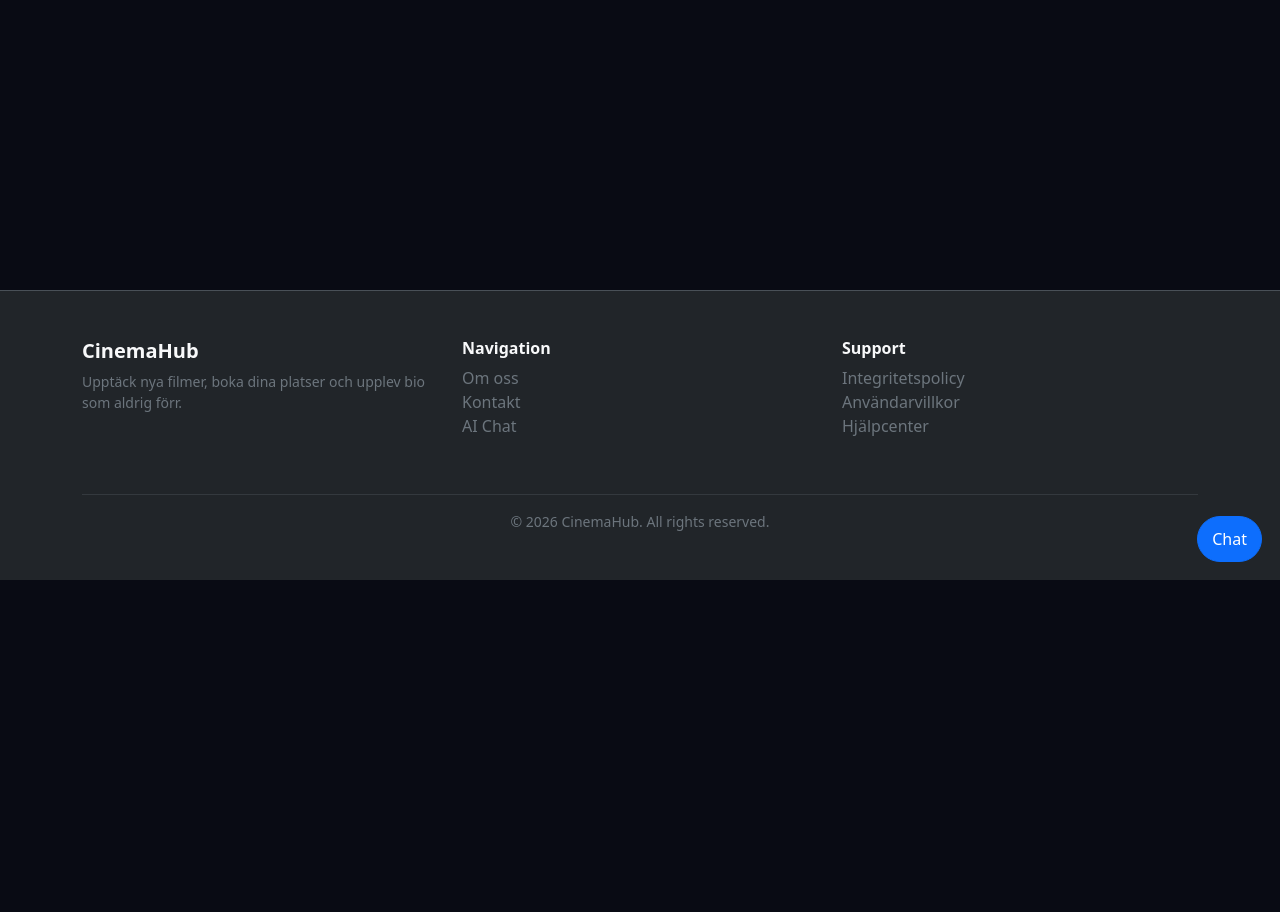
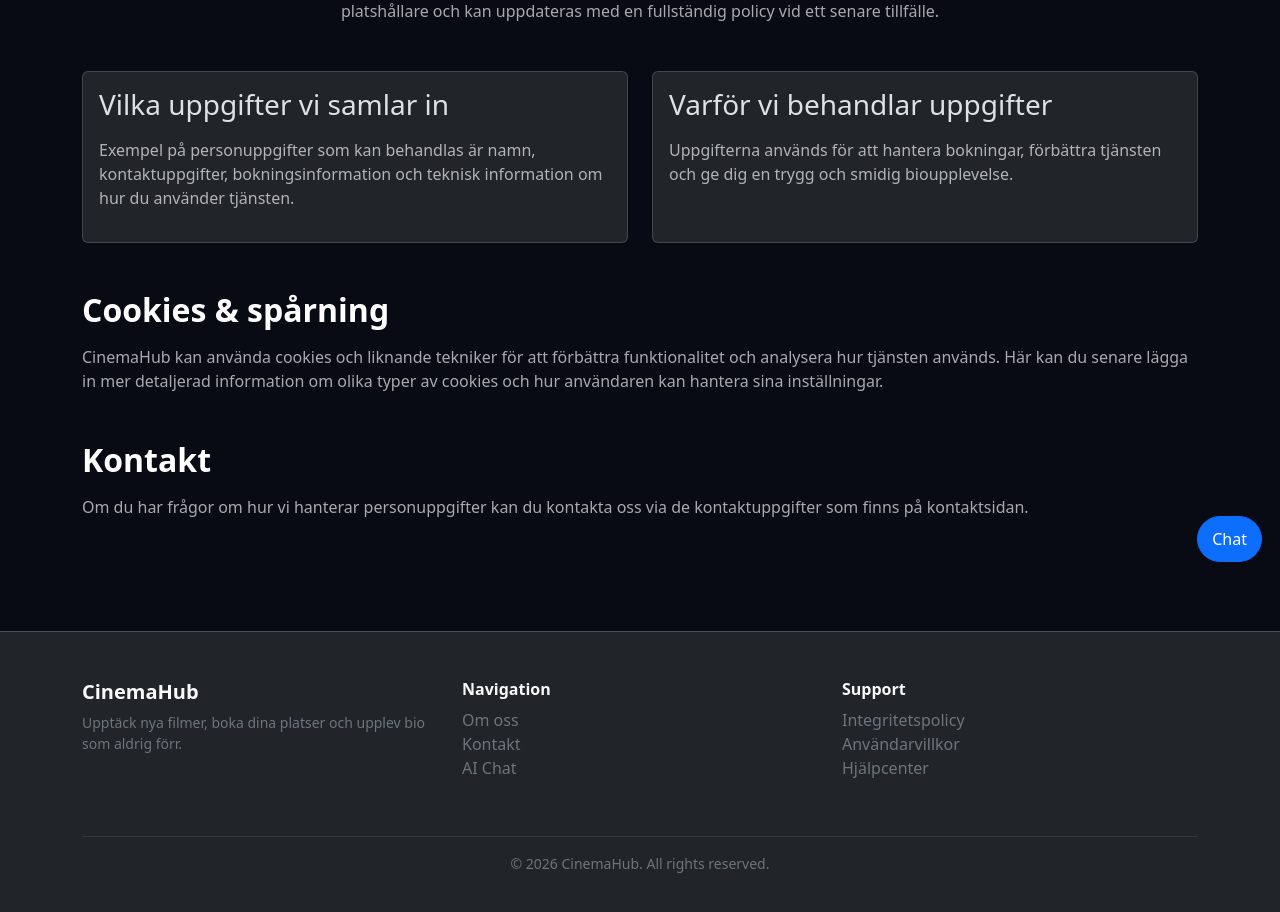
Before and after one commit to ebadianh/cinema-hub, a React (Vite) app: page /integritetspolicy in a window 1280 px wide. Shown: the part 220-1132 px from the top of the page. Before the commit the page ends 800 px from the top, so only its background shows below. Built offline with nearby package versions, Linux system fonts and the light colour scheme; no server answers.

Commit message:
fixed not working support links and pages

```diff
--- a/src/components/Footer.tsx
+++ b/src/components/Footer.tsx
@@ -45,9 +45,30 @@ export default function Footer() {
             <h6 className="fw-semibold">Support</h6>
 
             <ul className="list-unstyled text-secondary">
-              <li>Integritetspolicy</li>
-              <li>Användarvillkor</li>
-              <li>Hjälpcenter</li>
+              <li>
+                <Link
+                  className="text-decoration-none text-secondary"
+                  to="/integritetspolicy"
+                >
+                  Integritetspolicy
+                </Link>
+              </li>
+              <li>
+                <Link
+                  className="text-decoration-none text-secondary"
+                  to="/anvandarvillkor"
+                >
+                  Användarvillkor
+                </Link>
+              </li>
+              <li>
+                <Link
+                  className="text-decoration-none text-secondary"
+                  to="/hjalpcenter"
+                >
+                  Hjälpcenter
+                </Link>
+              </li>
             </ul>
           </div>
 
--- /dev/null
+++ b/src/pages/HelpCenter.tsx
@@ -0,0 +1,56 @@
+export default function HelpCenter() {
+  return (
+    <section className="container py-5">
+      <div className="mb-5 text-center">
+        <h1 className="fw-bold mb-3">Hjälpcenter</h1>
+        <p className="ch-muted mx-auto" style={{ maxWidth: "700px" }}>
+          Välkommen till CinemaHubs hjälpcenter. Här hittar du svar på vanliga
+          frågor och information om hur du får support.
+        </p>
+      </div>
+
+      <div className="row g-4">
+        <div className="col-md-6">
+          <div className="card ch-card h-100">
+            <div className="card-body">
+              <h3 className="card-title mb-3">Vanliga frågor</h3>
+              <ul className="ch-muted">
+                <li>
+                  <strong>Hur bokar jag biljetter?</strong>
+                  <br />
+                  Välj en film, välj visning och följ stegen i bokningsflödet
+                  för att välja platser och slutföra betalning.
+                </li>
+                <li className="mt-3">
+                  <strong>Hur avbokar jag en biljett?</strong>
+                  <br />
+                  Regler för avbokning kan läggas in här. Tills vidare kan du
+                  kontakta kundsupport för hjälp.
+                </li>
+                <li className="mt-3">
+                  <strong>Jag har inte fått min bokningsbekräftelse.</strong>
+                  <br />
+                  Kontrollera skräpposten i din e‑post. Om du fortfarande inte
+                  hittar bekräftelsen kan du kontakta oss via kontaktsidan.
+                </li>
+              </ul>
+            </div>
+          </div>
+        </div>
+
+        <div className="col-md-6">
+          <div className="card ch-card h-100">
+            <div className="card-body">
+              <h3 className="card-title mb-3">Behöver du mer hjälp?</h3>
+              <p className="ch-muted">
+                Om du inte hittar svaret på din fråga här kan du alltid höra av
+                dig till vår kundsupport via sidan &quot;Kontakt&quot; eller
+                prata med vår AI‑Gudfader i chatten.
+              </p>
+            </div>
+          </div>
+        </div>
+      </div>
+    </section>
+  );
+}
--- /dev/null
+++ b/src/pages/PrivacyPolicy.tsx
@@ -0,0 +1,59 @@
+export default function PrivacyPolicy() {
+  return (
+    <section className="container py-5">
+      <div className="mb-5 text-center">
+        <h1 className="fw-bold mb-3">Integritetspolicy</h1>
+        <p className="ch-muted mx-auto" style={{ maxWidth: "700px" }}>
+          Denna sida beskriver hur CinemaHub hanterar personuppgifter och
+          integritet. Texten är en plats­hållare och kan uppdateras med en
+          fullständig policy vid ett senare tillfälle.
+        </p>
+      </div>
+
+      <div className="row g-4">
+        <div className="col-md-6">
+          <div className="card ch-card h-100">
+            <div className="card-body">
+              <h3 className="card-title mb-3">Vilka uppgifter vi samlar in</h3>
+              <p className="ch-muted">
+                Exempel på personuppgifter som kan behandlas är namn,
+                kontaktuppgifter, bokningsinformation och teknisk information
+                om hur du använder tjänsten.
+              </p>
+            </div>
+          </div>
+        </div>
+
+        <div className="col-md-6">
+          <div className="card ch-card h-100">
+            <div className="card-body">
+              <h3 className="card-title mb-3">Varför vi behandlar uppgifter</h3>
+              <p className="ch-muted">
+                Uppgifterna används för att hantera bokningar, förbättra
+                tjänsten och ge dig en trygg och smidig bioupplevelse.
+              </p>
+            </div>
+          </div>
+        </div>
+      </div>
+
+      <div className="mt-5">
+        <h2 className="fw-bold mb-3">Cookies & spårning</h2>
+        <p className="ch-muted">
+          CinemaHub kan använda cookies och liknande tekniker för att
+          förbättra funktionalitet och analysera hur tjänsten används. Här kan
+          du senare lägga in mer detaljerad information om olika typer av
+          cookies och hur användaren kan hantera sina inställningar.
+        </p>
+      </div>
+
+      <div className="mt-5">
+        <h2 className="fw-bold mb-3">Kontakt</h2>
+        <p className="ch-muted">
+          Om du har frågor om hur vi hanterar personuppgifter kan du kontakta
+          oss via de kontaktuppgifter som finns på kontaktsidan.
+        </p>
+      </div>
+    </section>
+  );
+}
--- /dev/null
+++ b/src/pages/TermsOfUse.tsx
@@ -0,0 +1,42 @@
+export default function TermsOfUse() {
+  return (
+    <section className="container py-5">
+      <div className="mb-5 text-center">
+        <h1 className="fw-bold mb-3">Användarvillkor</h1>
+        <p className="ch-muted mx-auto" style={{ maxWidth: "700px" }}>
+          Här hittar du de övergripande villkor som gäller när du använder
+          CinemaHub. Innehållet är en plats­hållare och kan ersättas med
+          juridiskt granskade villkor vid behov.
+        </p>
+      </div>
+
+      <div className="mb-4">
+        <h2 className="fw-bold mb-3">Användning av tjänsten</h2>
+        <p className="ch-muted">
+          Tjänsten får endast användas i enlighet med gällande lagar och dessa
+          villkor. Som användare ansvarar du för att uppgifter du lämnar är
+          korrekta och uppdaterade.
+        </p>
+      </div>
+
+      <div className="mb-4">
+        <h2 className="fw-bold mb-3">Ansvarsbegränsning</h2>
+        <p className="ch-muted">
+          CinemaHub strävar efter hög tillgänglighet och korrekt information,
+          men vi kan inte garantera att tjänsten alltid är fri från avbrott
+          eller fel. Här kan du senare lägga till mer detaljerade regler kring
+          ansvar och ersättning.
+        </p>
+      </div>
+
+      <div className="mb-4">
+        <h2 className="fw-bold mb-3">Ändringar av villkor</h2>
+        <p className="ch-muted">
+          Villkoren kan komma att uppdateras. Vid större förändringar kan du
+          informera användare via e‑post, notiser i tjänsten eller på denna
+          sida.
+        </p>
+      </div>
+    </section>
+  );
+}
```
Also changed, not shown: src/routes.tsx (+7 -1 lines), 2 other files (tests, documents, lock files or other folders).
